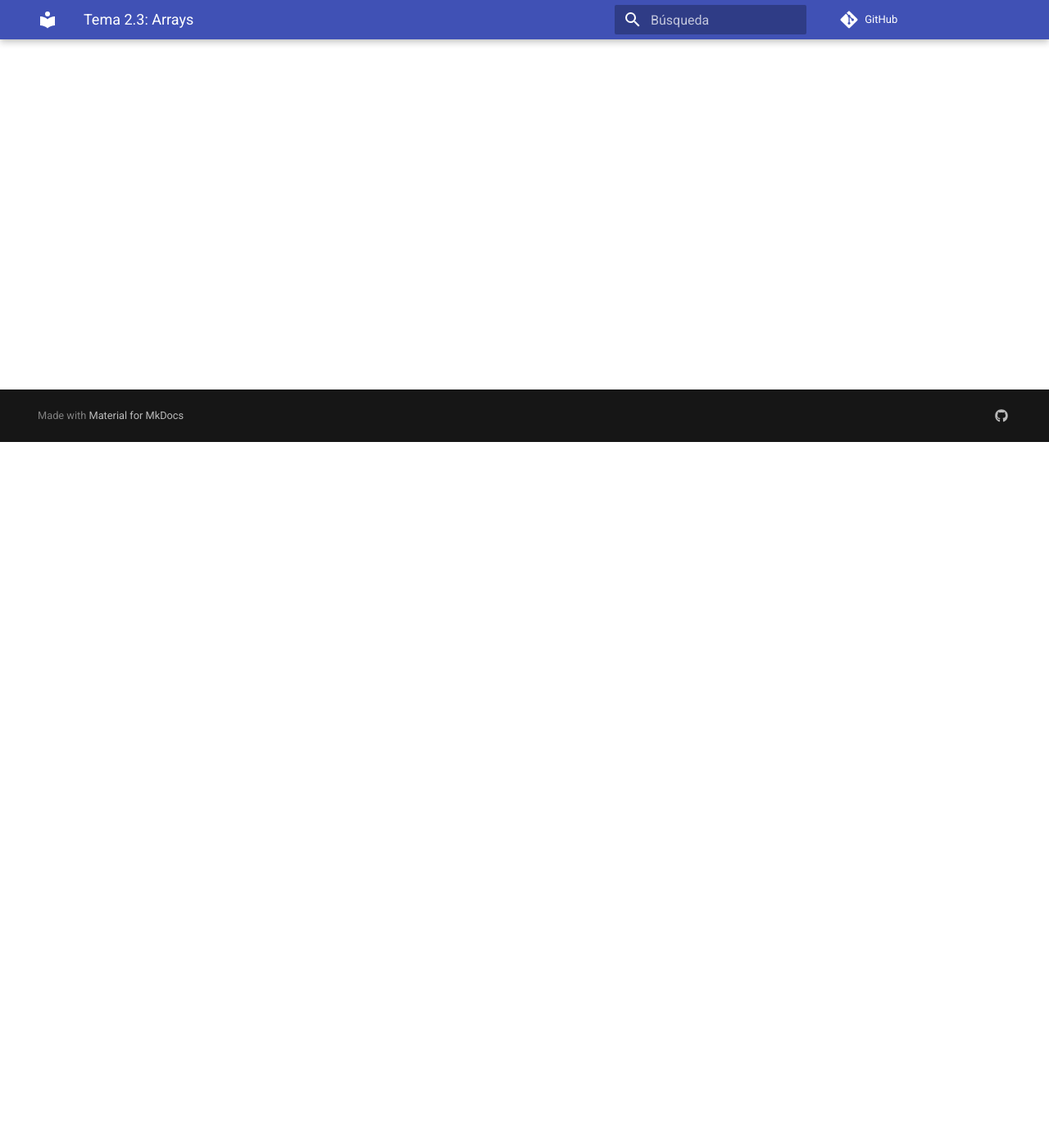
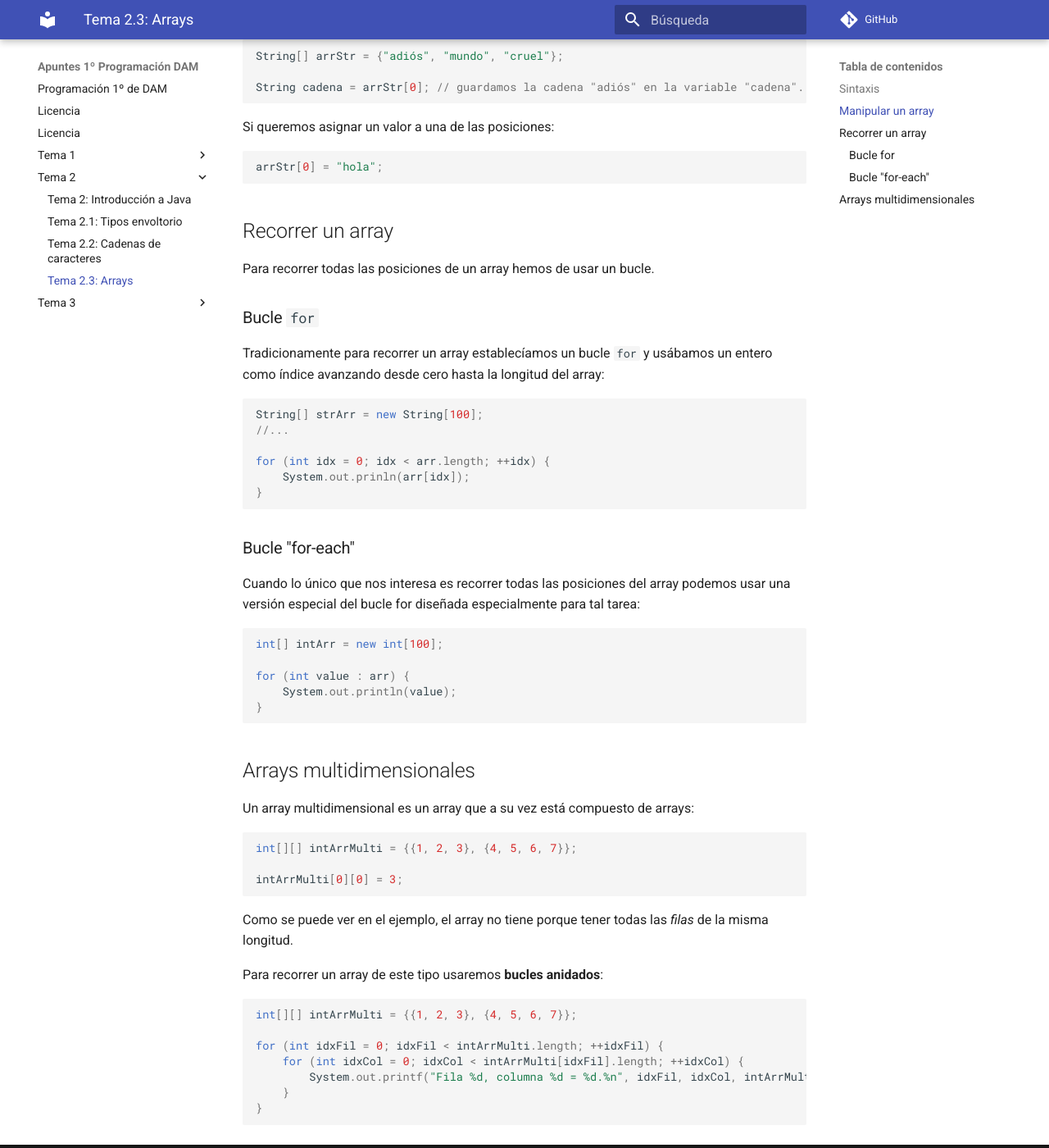
Before and after one commit to mmourazos/DAM_PR_Apuntes, an MkDocs documentation site: the page built from docs/Tema 2/T2.3 - Arrays.md, in a window 1280 px wide and 1400 px high, scrolled down 861 px. Shown: the whole window at 82% size. Built offline with MkDocs 1.6.1 and Material for MkDocs 9.7.7, drawn with Linux system fonts in a browser that asks for light colours; comment, search, counter and statistics services are not loaded; some of the changed text lies outside the part shown.

Commit message:
Retoques.

````diff
--- a/docs/Tema 2/T2.3 - Arrays.md
+++ b/docs/Tema 2/T2.3 - Arrays.md
@@ -1,3 +1,100 @@
 # Tema 2.3: Arrays
 
-Un array es una estructura de datos que permite ordenar.
+Un array es una estructura de datos que permite almacenar una secuencia ordenada de elementos. En Java todos los elementos de un array han del ser del mismo tipo y la longitud del mismo será determinada en el momento de su creación.
+
+## Sintaxis
+
+Para definir una variable de tipo `Array` hemos de escribir lo siguiente.
+
+```
+tipoDeDato[] nombre;
+
+o bien:
+
+tipoDeDato []nombre;
+
+o bien:
+
+tipoDeDato nombre[];
+```
+
+Para crear un objeto de la clase `Array` hemos de escribir:
+
+```java
+arr = new tipoDeDato[tamaño];
+```
+
+Así, si queremos crear un array que pueda contener 100 números enteros escribiremos:
+
+```java
+int[] enteros = new int[100];
+```
+
+## Manipular un array
+
+Para acceder a cada posición del array lo haremos mediante la siguiente sintaxis:
+
+```java
+String[] arrStr = {"adiós", "mundo", "cruel"};
+
+String cadena = arrStr[0]; // guardamos la cadena "adiós" en la variable "cadena".
+```
+
+Si queremos asignar un valor a una de las posiciones:
+
+```java
+arrStr[0] = "hola";
+```
+
+## Recorrer un array
+
+Para recorrer todas las posiciones de un array hemos de usar un bucle.
+
+### Bucle `for`
+
+Tradicionamente para recorrer un array establecíamos un bucle `for` y usábamos un entero como índice avanzando desde cero hasta la longitud del array:
+
+```java
+String[] strArr = new String[100];
+//...
+
+for (int idx = 0; idx < arr.length; ++idx) {
+    System.out.prinln(arr[idx]);
+}
+```
+
+### Bucle "for-each"
+
+Cuando lo único que nos interesa es recorrer todas las posiciones del array podemos usar una versión especial del bucle for diseñada especialmente para tal tarea:
+
+```java
+int[] intArr = new int[100];
+
+for (int value : arr) {
+    System.out.println(value);
+}
+```
+
+## Arrays multidimensionales
+
+Un array multidimensional es un array que a su vez está compuesto de arrays:
+
+```java
+int[][] intArrMulti = {{1, 2, 3}, {4, 5, 6, 7}};
+
+intArrMulti[0][0] = 3;
+```
+
+Como se puede ver en el ejemplo, el array no tiene porque tener todas las *filas* de la misma longitud.
+
+Para recorrer un array de este tipo usaremos **bucles anidados**:
+
+```java
+int[][] intArrMulti = {{1, 2, 3}, {4, 5, 6, 7}};
+
+for (int idxFil = 0; idxFil < intArrMulti.length; ++idxFil) {
+    for (int idxCol = 0; idxCol < intArrMulti[idxFil].length; ++idxCol) {
+        System.out.printf("Fila %d, columna %d = %d.%n", idxFil, idxCol, intArrMulti[idxFil][idxCol]);
+    }
+}
+```
````
Also changed, not shown: 1 other file.
